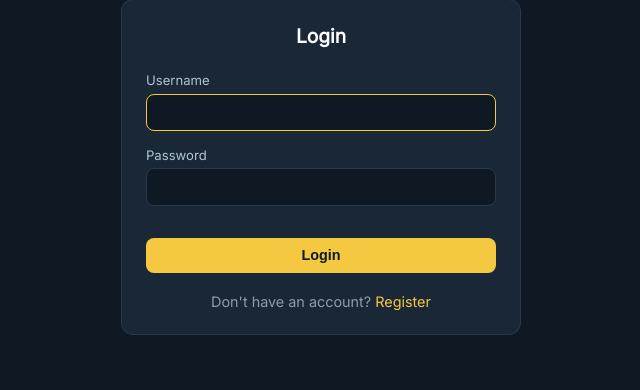
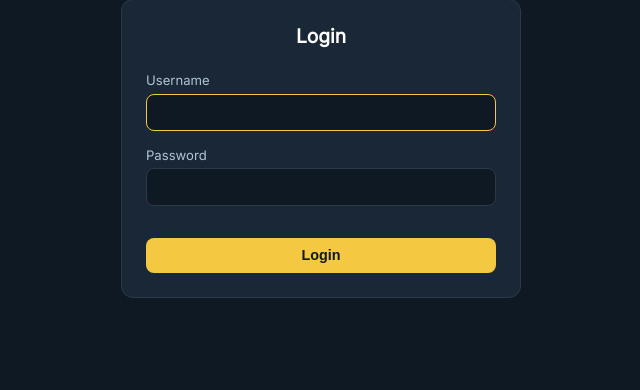
Before and after one commit to flep198/bowling, a Flask app: page /login in a window 1280 px wide. Shown: the part 106-496 px from the top of the page, without its empty margins (319-959 px from the left). Run offline with Flask 3, Linux system fonts and the light colour scheme.

Commit message:
minor bug fixes

```diff
--- a/app.py
+++ b/app.py
@@ -657,11 +657,12 @@ def server_error(e):
     return render_template("error.html", code=500, msg="Something went wrong"), 500
 
 
+with app.app_context():
+    db.create_all()
+    seed_admin()
+    auto_backup()
+
 if __name__ == "__main__":
-    with app.app_context():
-        db.create_all()
-        seed_admin()
-        auto_backup()
     debug = os.environ.get("FLASK_DEBUG", "0") == "1"
     port = int(os.environ.get("PORT", 5000))
     app.run(debug=debug, host="0.0.0.0", port=port)
--- a/templates/login.html
+++ b/templates/login.html
@@ -13,6 +13,5 @@
     </div>
     <button type="submit" class="btn btn-primary">Login</button>
   </form>
-  <p class="auth-alt">Don't have an account? <a href="{{ url_for('register') }}">Register</a></p>
 </div>
 {% endblock %}
```
Also changed, not shown: 1 other file.
